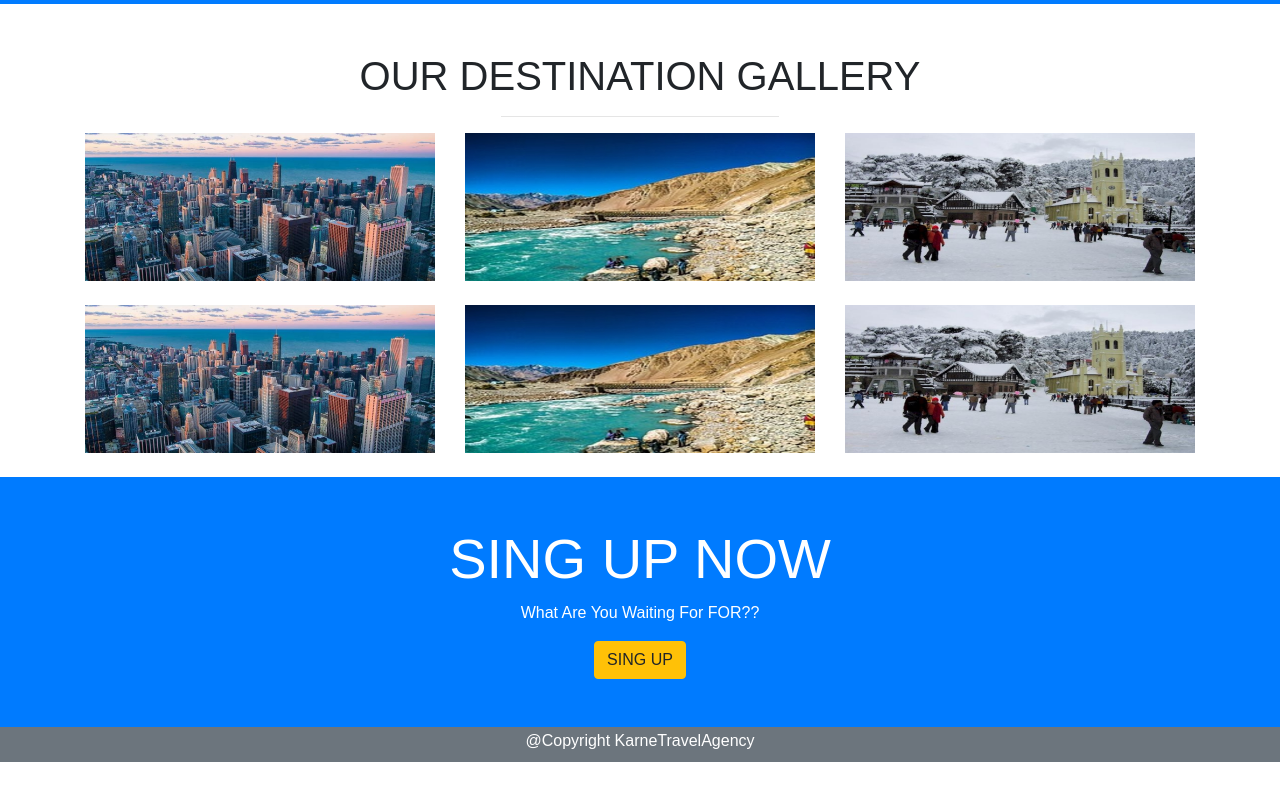
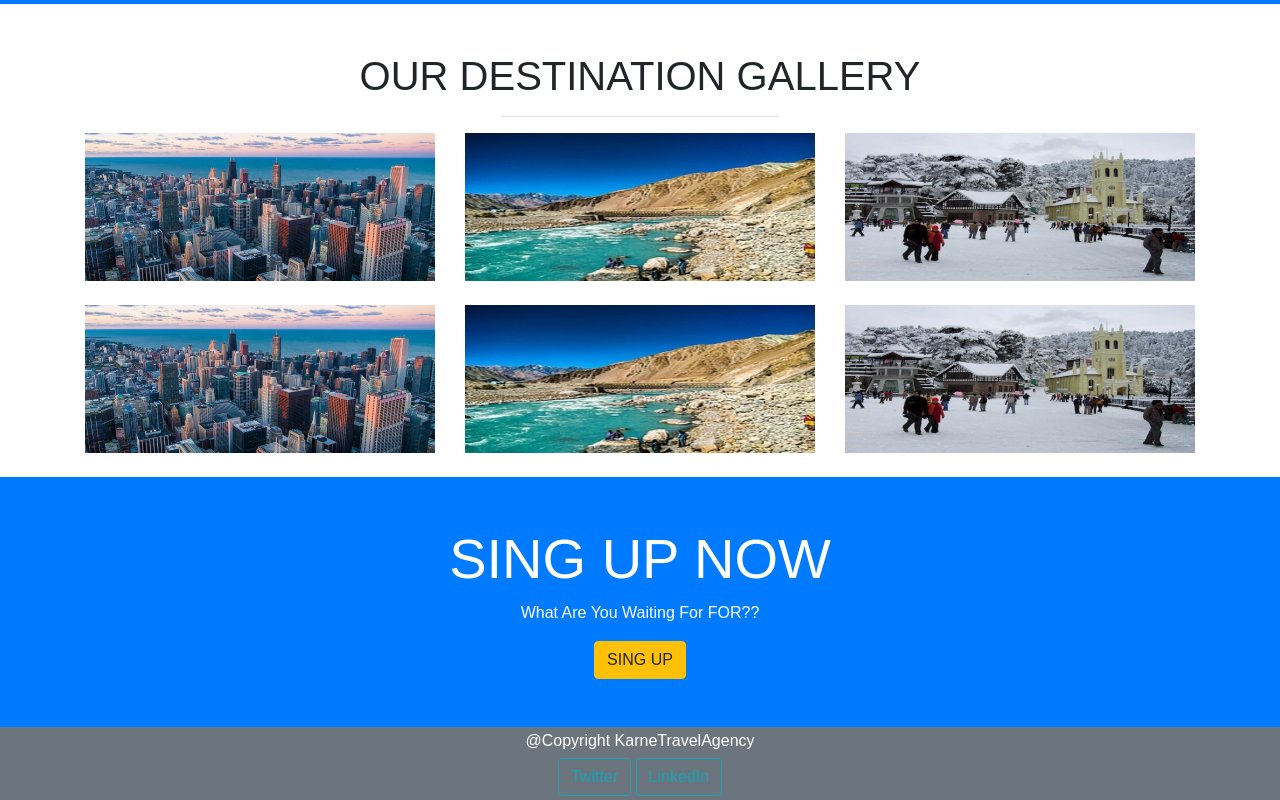
Before and after one commit to saibhargavkarne/karnetravelagency, a plain HTML site: page index.html in a window 1280 px wide. Shown: the part 3153-3953 px from the top of the page. Before the commit the page ends 3915 px from the top, so only its background shows below. Drawn offline with nearby package versions, Linux system fonts and the light colour scheme; a web font is replaced by a local one.

Commit message:
included buttons

```diff
--- a/index.html
+++ b/index.html
@@ -306,6 +306,8 @@
 	<div class="container-fluid bg-secondary pt-1 py-1">
 		<div class="text-center text-capitalize">
 			<h6 class="text-white">@copyright KarneTravelAgency</h6>
+			<button type="button" name="twitter" class="btn btn-outline-info">Twitter<a href="https://twitter.com/SaiAbhinavK"></a></button>
+      <button type="button" name="linkedin" class="btn btn-outline-info">LinkedIn<a href="https://linkedin.com/in/sai-abhinav-k-39b859172/"></a></button>
 		</div>
 	</div>
 </section>
```
